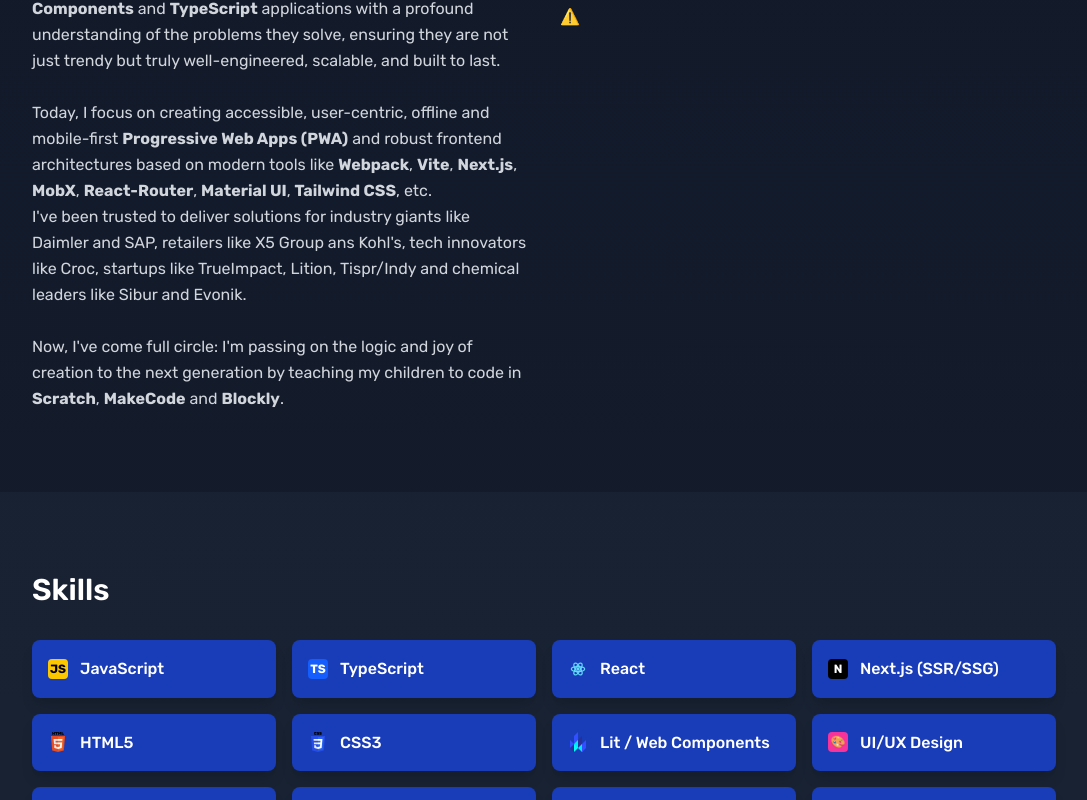
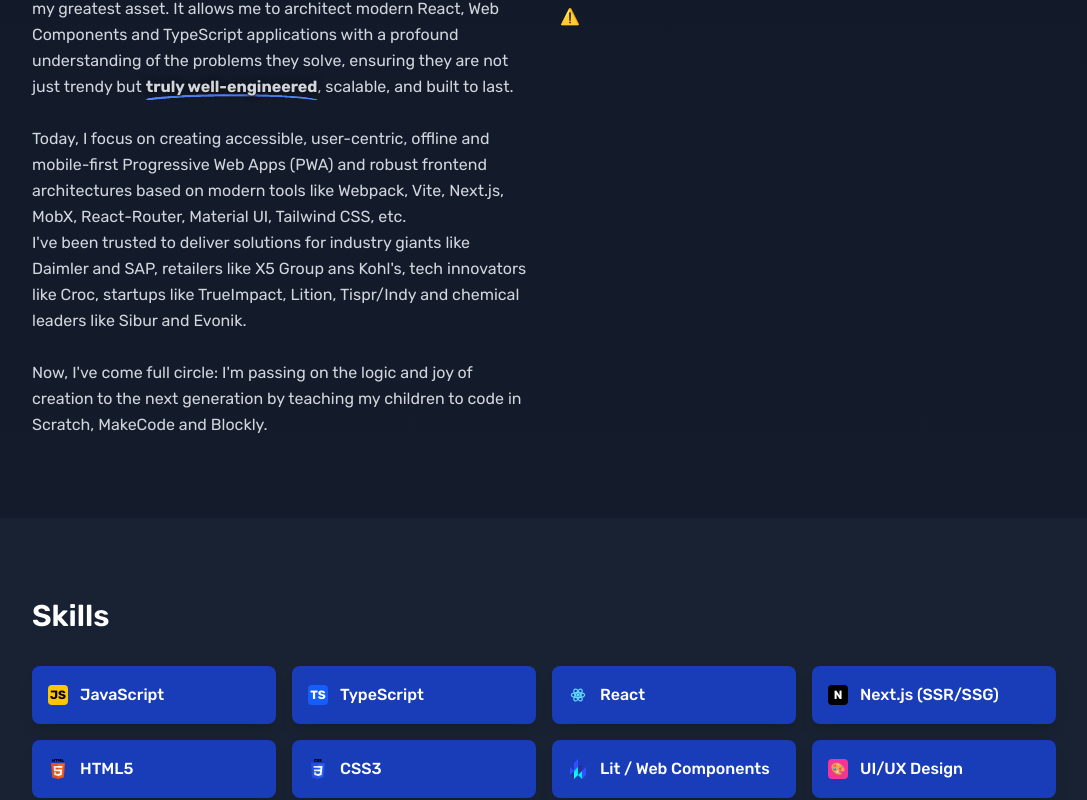
Before and after one commit to archik408/nextjs-cv, a Next.js app: page / in a window 1280 px wide. Shown: the part 1420-2220 px from the top of the page, without its empty margins (96-1183 px from the left). Built offline with nearby package versions, Linux system fonts and the light colour scheme; no server answers.

Commit message:
feat: micro animations for home

```diff
--- a/app/globals.css
+++ b/app/globals.css
@@ -204,6 +204,11 @@
   --text-muted: #94a3b8;
   --border: #475569;
   --primary-color: #3b82f6;
+
+  --glare-x: 50%;
+  --glare-y: 0%;
+  --glare-o: 0;
+  --glare-rot: 45deg;
 }
 
 html {
@@ -428,3 +433,59 @@
     transform: rotate(-2deg) scale(1.15);
   }
 }
+
+.tilt-glare {
+  z-index: 1;
+  mix-blend-mode: screen;
+  background:
+    /* cursor hotspot */
+    radial-gradient(
+      150px 120px at var(--glare-x) var(--glare-y),
+      rgba(255, 255, 255, var(--glare-o)) 0%,
+      rgba(255, 255, 255, calc(var(--glare-o) * 0.8)) 20%,
+      rgba(255, 255, 255, 0) 60%
+    ),
+    /* elongated streak */
+      linear-gradient(
+        var(--glare-rot),
+        rgba(255, 255, 255, calc(var(--glare-o) * 0.35)) 0%,
+        rgba(255, 255, 255, 0) 60%
+      );
+  transition: opacity 120ms ease-out;
+}
+
+.double-underline,
+.single-underline {
+  position: absolute;
+  width: 100%;
+  bottom: -4px;
+  left: 0;
+  height: 10px;
+  z-index: -1;
+}
+
+.text-single-underline,
+.text-double-underline {
+  font-weight: bold;
+  position: relative;
+  display: inline-block;
+  z-index: 2;
+}
+
+.dark .text-single-underline,
+.dark .text-double-underline {
+  text-shadow:
+    rgba(21, 17, 24, 0.5) 0px 1px 1px,
+    rgba(21, 17, 24, 0.5) 0px 1px 4px,
+    rgb(21, 17, 24) 0px 0px 6px;
+}
+
+abbr:where([title]) {
+  -webkit-text-decoration: none;
+  text-decoration: none;
+}
+
+em,
+i {
+  font-style: normal;
+}
--- a/components/skills-section.tsx
+++ b/components/skills-section.tsx
@@ -39,6 +39,59 @@
 export function SkillsSection() {
   const { t } = useLanguage();
 
+  const prefersReducedMotion =
+    typeof window !== 'undefined' && window.matchMedia
+      ? window.matchMedia('(prefers-reduced-motion: reduce)').matches
+      : false;
+
+  const handleMove: React.MouseEventHandler<HTMLButtonElement> = (e) => {
+    if (prefersReducedMotion) return;
+    const card = e.currentTarget;
+    const rect = card.getBoundingClientRect();
+    const x = e.clientX - rect.left;
+    const y = e.clientY - rect.top;
+    const px = x / rect.width; // 0..1
+    const py = y / rect.height; // 0..1
+
+    // Map to -1..1 (center is 0,0)
+    const dx = px * 2 - 1;
+    const dy = py * 2 - 1;
+
+    const maxTiltDeg = 12;
+    const rotateY = dx * maxTiltDeg; // left/right
+    const rotateX = -dy * maxTiltDeg; // up/down (invert so top pushes back)
+
+    card.style.transform = `perspective(900px) rotateX(${rotateX.toFixed(2)}deg) rotateY(${rotateY.toFixed(2)}deg) scale(1.04)`;
+
+    // Update glare position and intensity via CSS variables
+    card.style.setProperty('--glare-x', `${(px * 100).toFixed(2)}%`);
+    card.style.setProperty('--glare-y', `${(py * 100).toFixed(2)}%`);
+    const intensity = Math.min(0.5, 0.12 + (Math.abs(dx) + Math.abs(dy)) * 0.2);
+    card.style.setProperty('--glare-o', `${intensity.toFixed(3)}`);
+
+    // Angle the streak roughly perpendicular to the dominant axis of tilt
+    const angleRad = Math.atan2(dy, dx); // -PI..PI
+    const angleDeg = (angleRad * 180) / Math.PI; // -180..180
+    // Rotate streak to cross the bright spot pleasingly
+    const rot = angleDeg + 90;
+    card.style.setProperty('--glare-rot', `${rot.toFixed(1)}deg`);
+  };
+
+  const handleEnter: React.MouseEventHandler<HTMLButtonElement> = (e) => {
+    if (prefersReducedMotion) return;
+    const card = e.currentTarget;
+    card.style.transition = 'transform 120ms ease-out';
+  };
+
+  const handleLeave: React.MouseEventHandler<HTMLButtonElement> = (e) => {
+    const card = e.currentTarget;
+    card.style.transition = 'transform 180ms ease-in';
+    card.style.transform = '';
+    card.style.removeProperty('--glare-x');
+    card.style.removeProperty('--glare-y');
+    card.style.removeProperty('--glare-o');
+  };
+
   const handleSkillClick = (skill: string) => {
     const searchQuery = skill
       .replace(/\s*\([^)]*\)/g, '')
@@ -58,13 +111,20 @@
             <button
               key={skill}
               onClick={() => handleSkillClick(skill)}
-              className="shadow-lg bg-blue-100 dark:bg-blue-800 p-4 rounded-lg hover:bg-blue-200 dark:hover:bg-blue-700 transition-colors transform hover:scale-105 duration-200 text-left"
+              onMouseMove={handleMove}
+              onMouseEnter={handleEnter}
+              onMouseLeave={handleLeave}
+              className="relative overflow-hidden shadow-lg bg-blue-100 dark:bg-blue-800 p-4 rounded-lg hover:bg-blue-200 dark:hover:bg-blue-700 transition-colors duration-200 text-left transform-gpu will-change-transform"
               aria-label={`${t.searchFor} ${skill} ${t.onGoogle}`}
             >
-              <div className="flex items-center gap-3">
+              <div className="relative z-10 flex items-center gap-3">
                 <TechIcon name={skill} size={20} />
                 <span className="font-medium text-blue-900 dark:text-white">{skill}</span>
               </div>
+              <div
+                className="tilt-glare pointer-events-none absolute inset-0 rounded-lg"
+                aria-hidden
+              />
             </button>
           ))}
         </div>
--- a/components/testimonials-section.tsx
+++ b/components/testimonials-section.tsx
@@ -45,12 +45,12 @@
                       dangerouslySetInnerHTML={{ __html: `"${testimonial.content}"` }}
                     />
                     <div className="border-t border-gray-200 dark:border-gray-700 pt-6">
-                      <h4 className="font-semibold text-xl text-gray-900 dark:text-white mb-1">
+                      <h4 className="font-semibold text-xl text-blue-600 dark:text-blue-400 mb-1">
                         {testimonial.name}
                       </h4>
-                      <p className="text-blue-600 dark:text-blue-400 font-medium">
+                      <h5 className="text-gray-900 dark:text-white  font-medium">
                         {testimonial.role}
-                      </p>
+                      </h5>
                     </div>
                   </div>
                 </div>
--- a/lib/translations.ts
+++ b/lib/translations.ts
@@ -27,12 +27,12 @@
     role: 'Principal UI/UX Engineer',
     subtitle: 'Building the Web of Tomorrow, Grounded in the Engineering of the Past.',
     about: 'About Me',
-    aboutText: `Hello! I'm Artur, a second-generation software programmer. My passion for computers is a family legacy, ignited by my godfather and fueled by over a decade of hands-on experience across the entire spectrum of software development.<br><br>
-My journey is a bridge between computing eras. It began with the structured programming with <strong>Pascal</strong>, <strong>C++</strong> and <strong>Borland <abbr title="Visual Component Library">VCL</abbr></strong>, where I learned the core principles of memory management and algorithms. I then built powerful desktop and early web applications for the enterprise world using <strong>Java</strong>, <strong><abbr title="Java Server Pages/JavaServer Faces">JSP/JSF</abbr></strong>, <strong>Eclipse <abbr title="Rich Client Platform/Remote Application Platform">RCP/RAP</abbr></strong> and <strong><abbr title="Standard Widget Toolkit">SWT</abbr></strong>, and gained a critical eye for quality and process through test automation with <strong>Selenium RC</strong> and later <strong>WebDriver</strong>, <strong>Cypress</strong> and <strong>Playwright</strong>.<br/><br/>
-I was on the front lines of the web's transformation, crafting dynamic applications with its first-generation tools: <strong><abbr title="Asynchronous Javascript and XML ">AJAX</abbr></strong>, <strong>jQuery UI</strong>, <strong>ExtJS</strong>, <strong>Angular.js</strong>, and <strong>Ember.js</strong>. This deep historical context is my greatest asset. It allows me to architect modern <strong>React</strong>, <strong>Web Components</strong> and <strong>TypeScript</strong> applications with a profound understanding of the problems they solve, ensuring they are not just trendy but truly well-engineered, scalable, and built to last.<br/><br/>
-Today, I focus on creating accessible, user-centric, offline and mobile-first <strong>Progressive Web Apps (<abbr>PWA</abbr>)</strong> and robust frontend architectures based on modern tools like <strong>Webpack</strong>, <strong>Vite</strong>, <strong>Next.js</strong>, <strong>MobX</strong>, <strong>React-Router</strong>, <strong>Material UI</strong>, <strong>Tailwind CSS</strong>, etc.<br/>
+    aboutText: `Hello! I'm Artur, a second-generation software programmer. My passion for computers is a family legacy, ignited by my godfather and school Computer Science teacher, and then fueled by over a decade of hands-on experience across the entire spectrum of software development.<br><br>
+My journey is <span class="text-double-underline">a bridge<img aria-hidden="true" src="/double-underline.png" alt="" class="double-underline"></span> between computing eras. It began with the structured programming with <em>Pascal</em>, <em>C++</em> and <em>Borland <abbr title="Visual Component Library">VCL</abbr></em>, where I learned the core principles of memory management and algorithms. I then built powerful desktop and early web applications for the enterprise world using <em>Java</em>, <em><abbr title="Java Server Pages/JavaServer Faces">JSP/JSF</abbr></em>, <em>Eclipse <abbr title="Rich Client Platform/Remote Application Platform">RCP/RAP</abbr></em> and <em><abbr title="Standard Widget Toolkit">SWT</abbr></em>, and gained a critical eye for quality and process through test automation with <em>Selenium RC</em> and later <em>WebDriver</em>, <em>Cypress</em> and <em>Playwright</em>.<br/><br/>
+I was on the front lines of the web's transformation, crafting dynamic applications with its first-generation tools: <em><abbr title="Asynchronous Javascript and XML ">AJAX</abbr></em>, <em>jQuery UI</em>, <em>ExtJS</em>, <em>Angular.js</em>, and <em>Ember.js</em>. This deep historical context is my greatest asset. It allows me to architect modern <em>React</em>, <em>Web Components</em> and <em>TypeScript</em> applications with a profound understanding of the problems they solve, ensuring they are not just trendy but <span class="text-single-underline">truly well-engineered<img aria-hidden="true" src="/single-underline.png" alt="" class="single-underline"></span>, scalable, and built to last.<br/><br/>
+Today, I focus on creating accessible, user-centric, offline and mobile-first <em>Progressive Web Apps (<abbr>PWA</abbr>)</em> and robust frontend architectures based on modern tools like <em>Webpack</em>, <em>Vite</em>, <em>Next.js</em>, <em>MobX</em>, <em>React-Router</em>, <em>Material UI</em>, <em>Tailwind CSS</em>, etc.<br/>
 I've been trusted to deliver solutions for industry giants like Daimler and SAP, retailers like X5 Group ans Kohl's, tech innovators like Croc, startups like TrueImpact, Lition, Tispr/Indy and chemical leaders like Sibur and Evonik.<br/><br/>
-Now, I've come full circle: I'm passing on the logic and joy of creation to the next generation by teaching my children to code in <strong>Scratch</strong>, <strong>MakeCode</strong> and <strong>Blockly</strong>.`,
+Now, I've come full circle: I'm passing on the logic and joy of creation to the next generation by teaching my children to code in <em>Scratch</em>, <em>MakeCode</em> and <em>Blockly</em>.`,
     cleanCode: 'Clean Code',
     cleanCodeDesc:
       'Writing maintainable and scalable code based on <abbr title="single responsibility, open–closed, Liskov substitution, interface segregation, dependency inversion">SOLID</abbr>, <abbr title="Keep It Simple, Stupid">KISS</abbr>, <abbr title="You Aren\'t Gonna Need It">YAGNI</abbr> and <abbr title="Don\'t Repeat Yourself">DRY</abbr> principles',
@@ -485,12 +485,12 @@
     role: 'Principal UI/UX Engineer',
     subtitle: 'Создаю веб будущего, опираясь на инженерное наследие прошлого.',
     about: 'Обо мне',
-    aboutText: `Привет! Я Артур, программист во втором поколении. Моя страсть к компьютерам — это семейное наследие, зажженное моим крестным отцом и подпитанное более чем десятилетним практическим опытом во всем спектре разработки программного обеспечения.<br/><br/>
-Мой путь — это мост между эпохами вычислительной техники. Он начался со структурно-процедурного программирования на <strong>Pascal</strong>, <strong>C++</strong> и <strong>Borland <abbr title="Visual Component Library">VCL</abbr></strong>, где я изучил основные принципы управления памятью и базовые алгоритмы. Затем я создавал мощные десктопные и ранние веб-приложения для корпоративного мира, используя <strong>Java</strong>, <strong><abbr title="Java Server Pages/JavaServer Faces">JSP/JSF</abbr></strong>, <strong>Eclipse <abbr title="Rich Client Platform/Remote Application Platform">RCP/RAP</abbr></strong> и <strong><abbr title="Standard Widget Toolkit">SWT</abbr></strong>, а также развил критический взгляд на качество и процессы тестирования через автоматизацию тестов с <strong>Selenium RC</strong>, а позже с <strong>WebDriver</strong>, <strong>Cypress</strong> и <strong>Playwright</strong>.<br/><br/>
-Я был на передовой трансформации веб-технологий, создавая динамические приложения с помощью инструментов первого поколения: <strong><abbr title="Asynchronous Javascript and XML">AJAX</abbr></strong>, <strong>jQuery UI</strong>, <strong>ExtJS</strong>, <strong>Angular.js</strong> и <strong>Ember.js</strong>. Этот глубокий исторический контекст — мое наибольшее преимущество. Он позволяет мне проектировать современные приложения на <strong>React</strong>, <strong>Web Components</strong> и <strong>TypeScript</strong> с глубоким пониманием проблем, которые они решают, гарантируя, что они не просто модные, а действительно хорошо спроектированные, масштабируемые и созданные на долгий срок.<br/><br/>
-Сегодня я сосредоточен на создании доступных, ориентированных на пользователя, офлайн- и mobile-first <strong>Progressive Web Apps (<abbr>PWA</abbr>)</strong> и надежных фронтенд-архитектурах на основе современных инструментов: <strong>Webpack</strong>, <strong>Vite</strong>, <strong>Next.js</strong>, <strong>MobX</strong>, <strong>React-Router</strong>, <strong>Material UI</strong>, <strong>Tailwind CSS</strong> и др.
+    aboutText: `Привет! Я Артур, программист во втором поколении. Моя страсть к компьютерам — это семейное наследие, зажженное моим крестным отцом и школьным учителем информатики, а позже подпитанное более чем десятилетним практическим опытом во всем спектре разработки программного обеспечения.<br/><br/>
+Мой путь — это <span class="text-double-underline">мост между эпохами<img aria-hidden="true" src="/double-underline.png" alt="" class="double-underline"></span> вычислительной техники. Он начался со структурно-процедурного программирования на <em>Pascal</em>, <em>C++</em> и <em>Borland <abbr title="Visual Component Library">VCL</abbr></em>, где я изучил основные принципы управления памятью и базовые алгоритмы. Затем я создавал мощные десктопные и ранние веб-приложения для корпоративного мира, используя <em>Java</em>, <em><abbr title="Java Server Pages/JavaServer Faces">JSP/JSF</abbr></em>, <em>Eclipse <abbr title="Rich Client Platform/Remote Application Platform">RCP/RAP</abbr></em> и <em><abbr title="Standard Widget Toolkit">SWT</abbr></em>, а также развил критический взгляд на качество и процессы тестирования через автоматизацию тестов с <em>Selenium RC</em>, а позже с <em>WebDriver</em>, <em>Cypress</em> и <em>Playwright</em>.<br/><br/>
+Я был на передовой трансформации веб-технологий, создавая динамические приложения с помощью инструментов первого поколения: <em><abbr title="Asynchronous Javascript and XML">AJAX</abbr></em>, <em>jQuery UI</em>, <em>ExtJS</em>, <em>Angular.js</em> и <em>Ember.js</em>. Этот глубокий исторический контекст — мое наибольшее преимущество. Он позволяет мне проектировать современные приложения на <em>React</em>, <em>Web Components</em> и <em>TypeScript</em> с глубоким пониманием проблем, которые они решают, гарантируя, что они не просто модные, а <span class="text-single-underline">действительно хорошо<img aria-hidden="true" src="/single-underline.png" alt="" class="single-underline"></span> спроектированные, масштабируемые и созданные на долгий срок.<br/><br/>
+Сегодня я сосредоточен на создании доступных, ориентированных на пользователя, офлайн- и mobile-first <em>Progressive Web Apps (<abbr>PWA</abbr>)</em> и надежных фронтенд-архитектурах на основе современных инструментов: <em>Webpack</em>, <em>Vite</em>, <em>Next.js</em>, <em>MobX</em>, <em>React-Router</em>, <em>Material UI</em>, <em>Tailwind CSS</em> и др.
 Мне доверяли создание решений для таких отраслевых гигантов, как Daimler и SAP, ритейлеров, таких как X5 Group и Kohl's, технологических новаторов, как КРОК, стартапов, таких как TrueImpact, Lition, Tispr/Indy, и лидеров химической промышленности, таких как СИБУР и Evonik.<br/><br/>
-Теперь я замкнул круг: передаю опыт и радость творчества следующему поколению, обучая своих детей программированию на <strong>Scratch</strong>, <strong>MakeCode</strong> и <strong>Blockly</strong>.`,
+Теперь я замкнул круг: передаю опыт и радость творчества следующему поколению, обучая своих детей программированию на <em>Scratch</em>, <em>MakeCode</em> и <em>Blockly</em>.`,
     cleanCode: 'Чистый код',
     cleanCodeDesc:
       'Написание поддерживаемого и масштабируемого кода на основе принципов <abbr title="single responsibility, open–closed, Liskov substitution, interface segregation, dependency inversion">SOLID</abbr>, <abbr title="Keep It Simple, Stupid">KISS</abbr>, <abbr title="You Aren\'t Gonna Need It">YAGNI</abbr> и <abbr title="Don\'t Repeat Yourself">DRY</abbr>',
```
Also changed, not shown: public/double-underline.png (added), public/single-underline.png (added).
